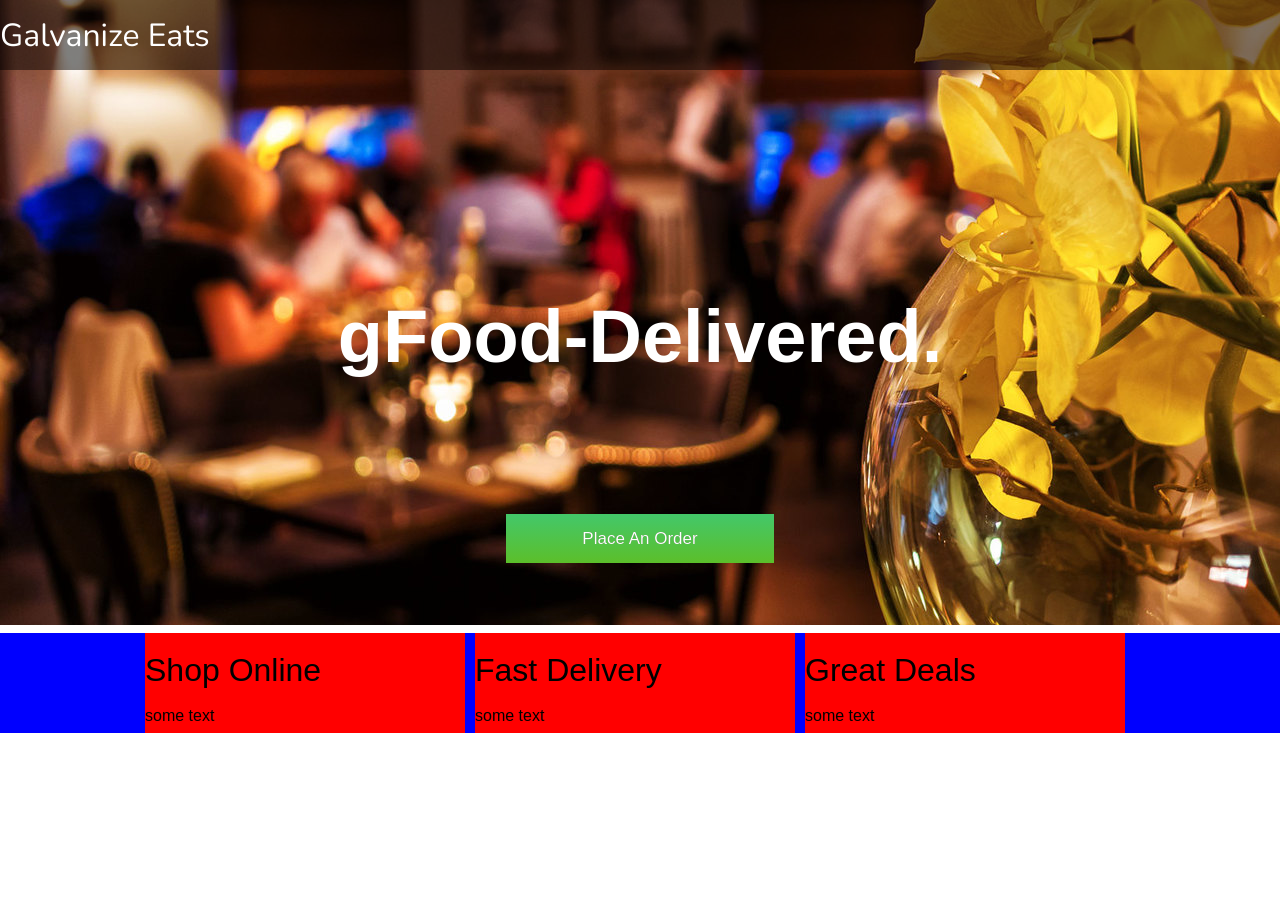
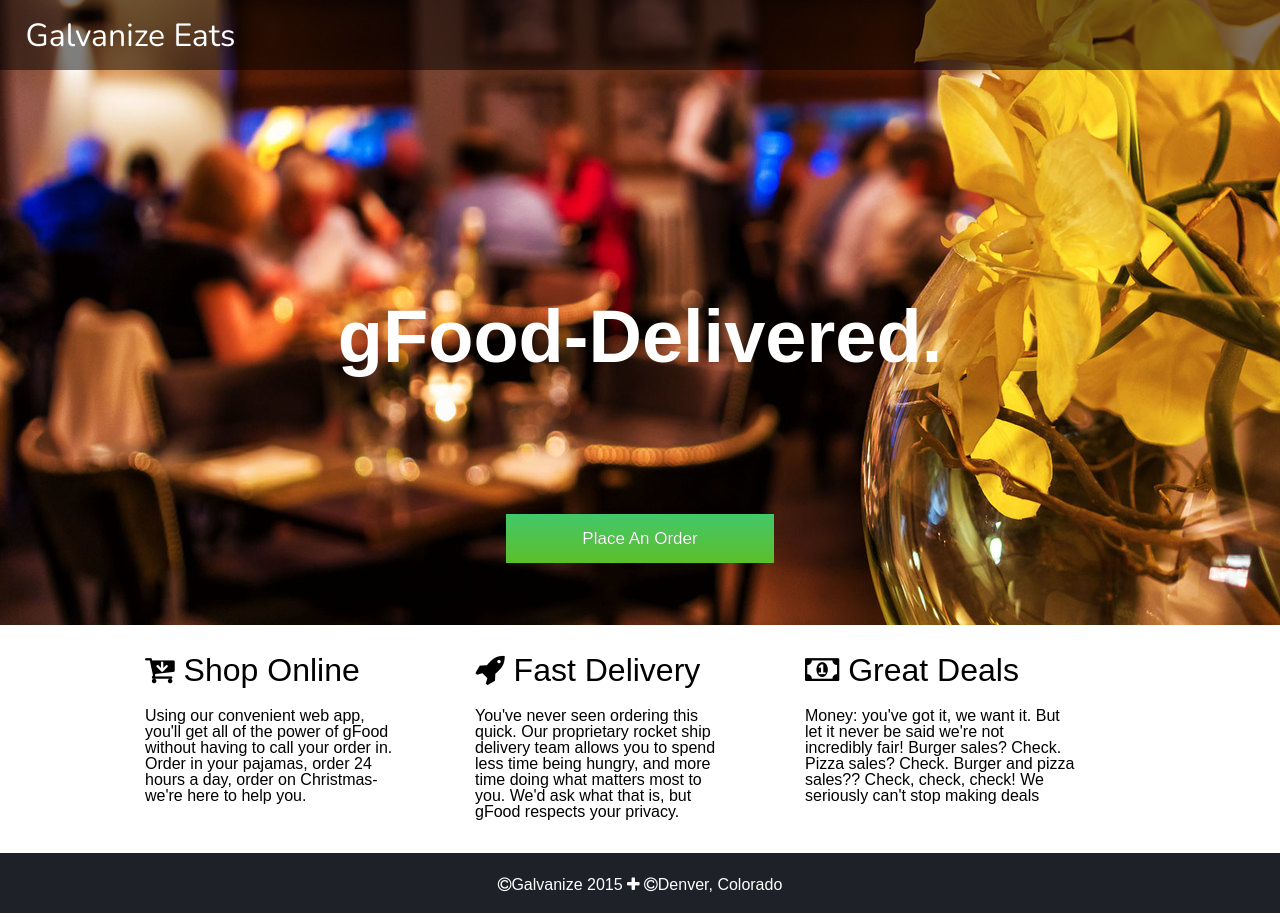
Before and after one commit to MauricioAndrades/g16-MauricioAndrades-Assesment, a plain HTML site: page app/index.html in a window 1280 px wide. Before the commit the page ends 800 px from the top, so only its background shows below. Drawn offline with nearby package versions, Linux system fonts and the light colour scheme.

Commit message:
finished landing page layout

```diff
--- a/app/css/main.css
+++ b/app/css/main.css
@@ -19,6 +19,7 @@ body {
     text-decoration: none;
     font-size: xx-large;
     color: white;
+    padding-left: 2%;
 }
 
 #background {
@@ -117,16 +118,33 @@ div.vertical-container {
 }
 
 #button-aligner {
-    height: 100px;
-    background-color: blue;
+    height: 220px;
+    background-color: transparent;
     margin-top: 70px;
 
 }
 
 .boxes {
-    background-color: red;
+    background-color: transparent;
     height: 100%;
     width: 25%;
     float: left;
     margin-right: 10px;
 }
+
+footer {
+    margin: auto;
+    height: 60px;
+    background-color: #1e2127;
+    color: #ffffff;
+    text-align:center;
+    line-height: 4em;
+}
+
+a#g-footer-link {
+    color: white;
+    text-decoration: none;
+    height: 60px;
+    width: auto;
+
+}
--- a/app/index.html
+++ b/app/index.html
@@ -8,6 +8,7 @@
         <link rel="stylesheet" href="css/reset.css" type="text/css">
         <link rel="stylesheet" href="css/normalize.css" type="text/css">
         <link rel="stylesheet" href="css/main.css" type="text/css">
+        <link rel="stylesheet" href="https://maxcdn.bootstrapcdn.com/font-awesome/4.5.0/css/font-awesome.min.css">
     </head>
 
 
@@ -40,12 +41,16 @@
         <div class="button-clear-bottom"><div>
 
         <div class="Aligner" id="button-aligner">
-            <div id="box-one" class="boxes"><h1>Shop Online</h1><p>some text</p></div>
-            <div id="box-two" class="boxes"><h1>Fast Delivery</h1><p>some text</p></div>
-            <div id="box-three" class="boxes"><h1>Great Deals</h1><p>some text</p></div>
+            <div id="box-one" class="boxes"><h1><i class="fa fa-cart-arrow-down"></i> Shop Online</h1><p>Using our convenient web app,<br>you'll get all of the power of gFood<br>without having to call your order in.<br>Order in your pajamas, order 24<br>hours a day, order on Christmas-<br>we're here to help you.</p></div>
+            <div id="box-two" class="boxes"><h1><i class="fa fa-rocket"></i> Fast Delivery</h1><p>You've never seen ordering this<br>quick. Our proprietary rocket ship<br>delivery team allows you to spend<br>less time being hungry, and more<br>time doing what matters most to<br>you. We'd ask what that is, but<br>gFood respects your privacy.</p></div>
+            <div id="box-three" class="boxes"><h1><i class="fa fa-money"></i> Great Deals</h1><p>Money: you've got it, we want it. But<br>let it never be said we're not<br>incredibly fair! Burger sales? Check.<br>Pizza sales? Check. Burger and pizza<br>sales?? Check, check, check! We<br> seriously can't stop making deals</p></div>
         </div>
 
-
+        <footer>
+            <a href="http://www.galvanize.com/" id="g-footer-link"><i class="fa fa-copyright"></i>Galvanize 2015</a>
+            <a href="#" id="g-footer-link"><i class="fa fa-plus"></i><a>
+            <a href="http://www.galvanize.com/" id="g-footer-link"><i class="fa fa-copyright"></i>Denver, Colorado</a>
+        </footer>
 
 
         <script type="text/javascript" src="http://code.jquery.com/jquery-2.1.4.min.js"></script>
```
